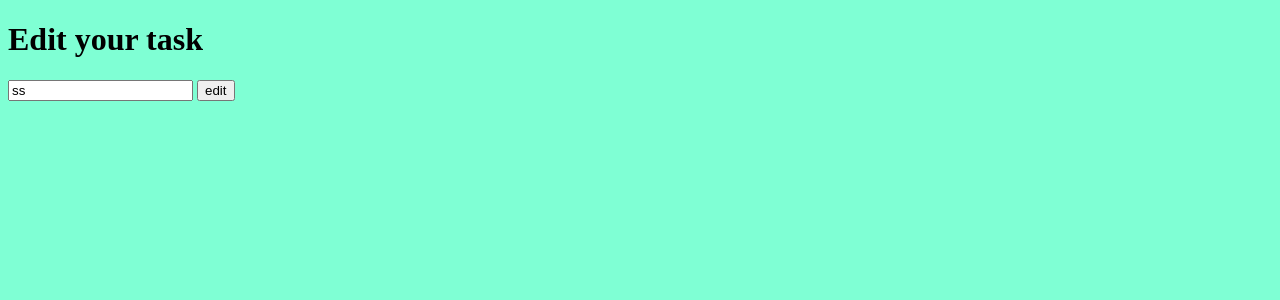
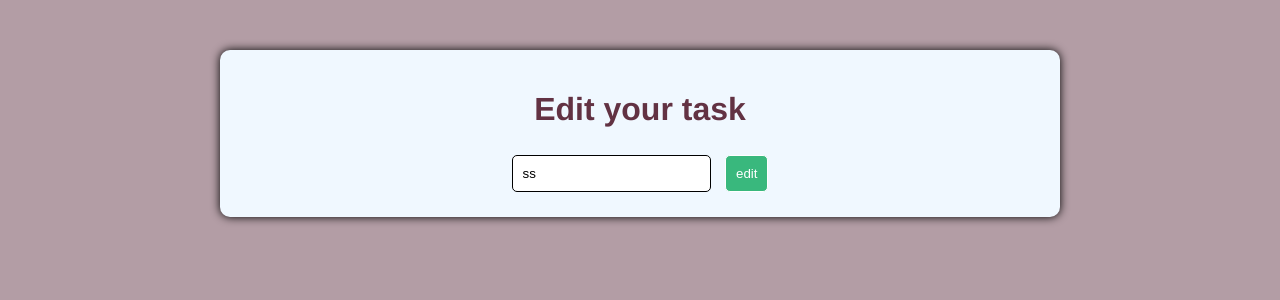
Before and after one commit to hretzx/todo, a Flask app: page /update/5 in a window 1280 px wide. Shown: the top 300 px of the page. Run offline with Flask 3, Linux system fonts and the light colour scheme; data comes from the database, SQL or seed files in the repository; both versions use the stored data as it was after the commit.

Commit message:
added scss

```diff
--- a/static/styles.css
+++ b/static/styles.css
@@ -1,3 +1,62 @@
 body {
-  background-color: aquamarine;
+  font-family: "Franklin Gothic Medium", "Arial Narrow", Arial, sans-serif;
+  margin: 0;
+  padding: 0;
+  background-color: #b39da5;
+}
+
+.content {
+  max-width: 800px;
+  margin: 50px auto;
+  padding: 20px;
+  background-color: aliceblue;
+  border-radius: 10px;
+  text-align: center;
+  box-shadow: 0 0 10px black;
+}
+.content h1 {
+  color: #623243;
+}
+.content h4 {
+  color: rebeccapurple;
+}
+.content table {
+  width: 100%;
+  margin-top: 20px;
+  border-collapse: collapse;
+}
+.content table th, .content table td {
+  padding: 10px;
+  border: 1px solid #ccc;
+}
+.content table th th, .content table td th {
+  background-color: #f0f0f0;
+  color: #333;
+}
+.content a {
+  display: inline-block;
+  padding: 8px 16px;
+  margin: 5px;
+  border-radius: 20px;
+  background-color: #c64a75;
+  color: #fff;
+  text-decoration: none;
+  transition: background-color 0.3s ease;
+}
+.content a:hover {
+  background-color: #2c0714;
+}
+.content input {
+  padding: 10px;
+  margin: 5px;
+  border: solid 1px;
+  border-radius: 5px;
+}
+.content #add_btn {
+  background-color: #39b87d;
+  color: #fff;
+  cursor: pointer;
+}
+.content #add_btn:hover {
+  background-color: #082d1c;
 }/*# sourceMappingURL=styles.css.map */
--- a/static/styles.scss
+++ b/static/styles.scss
@@ -1,3 +1,79 @@
+//variables
+
+$primary_color: #c64a75;
+$primary-hover-color: #2c0714;
+$success-color: #39b87d;
+$success-hover-color: #082d1c;
+$title-color: #623243;
+$bg-color: #b39da5;
+
 body{
-    background-color: aquamarine;
+    font-family: 'Franklin Gothic Medium', 'Arial Narrow', Arial, sans-serif;
+    margin:0;
+    padding:0;
+    background-color: $bg-color;
+
 }
+
+.content{
+    max-width:800px;
+    margin:50px auto;
+    padding:20px;
+    background-color: aliceblue;
+    border-radius: 10px;
+    text-align: center;
+    box-shadow: 0 0 10px rgba($color: #000000, $alpha: 1.0);
+
+    h1{
+        color:$title-color;
+    }
+
+    h4{
+        color: rebeccapurple;
+    }
+
+    table{
+        width:100%;
+        margin-top:20px;
+        border-collapse: collapse;
+
+        th,td{
+            padding:10px;
+            border:1px solid #ccc;
+            th{
+                background-color:#f0f0f0;
+                color:#333;
+            }
+        }
+    }
+
+    a{
+        display:inline-block;
+        padding: 8px 16px;
+        margin:5px;
+        border-radius: 20px;
+        background-color: $primary_color;
+        color:#fff;
+        text-decoration: none;
+        transition: background-color 0.3s ease;
+
+        &:hover{
+            background-color: $primary-hover-color;
+        }
+    }
+
+    input{
+        padding:10px;
+        margin:5px;
+        border: solid 1px;
+        border-radius: 5px;
+    }
+    #add_btn{
+        background-color: $success-color;
+        color:#fff;
+        cursor: pointer;
+        &:hover{
+            background-color:$success-hover-color;
+        }
+    }
+}
--- a/templates/edit.html
+++ b/templates/edit.html
@@ -10,7 +10,7 @@
     <h1>Edit your task</h1>
     <form action="/update/{{task.id}}" method="POST">
         <input type="text" name="content" id="content" value="{{task.content}}">
-        <input type="submit" value="edit" id="updatebtn">
+        <input type="submit" value="edit" id="add_btn">
     </form>
 </div>
 
```
Also changed, not shown: instance/database.db, 1 other file.
